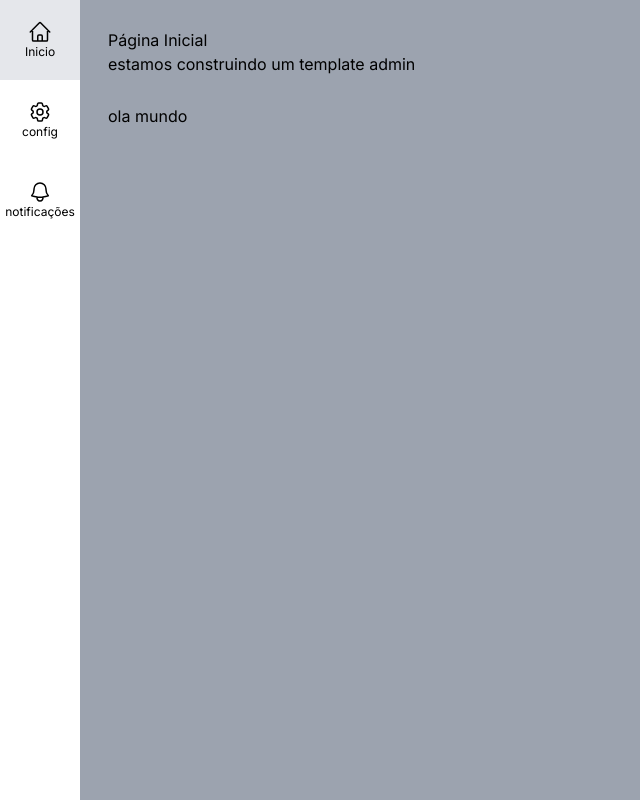
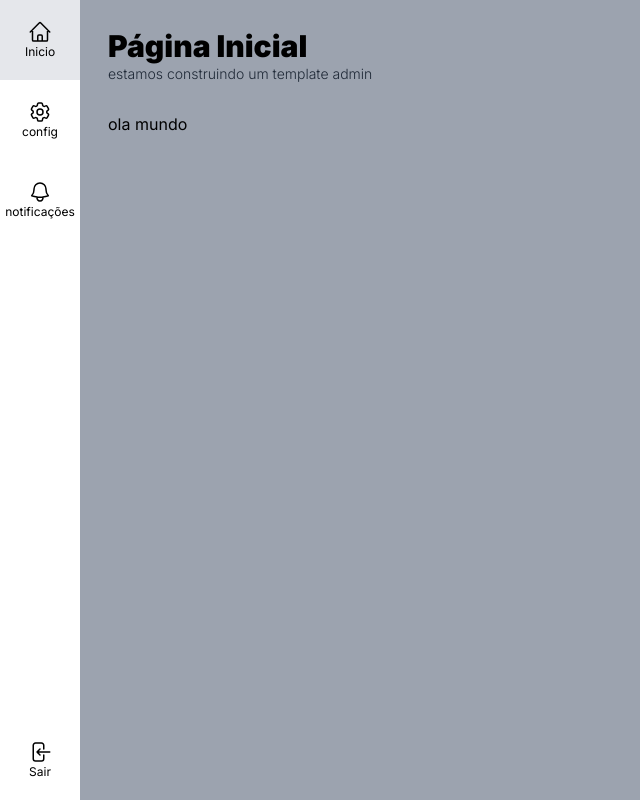
Before and after one commit to CaioLima10/Project, a Next.js app: page / in a window 1280 px wide. Shown: the whole page, without its empty margins (0-640 px from the left). Built offline with nearby package versions, Linux system fonts and the light colour scheme.

Commit message:
feat: add logout

```diff
--- a/src/components/icons/index.tsx
+++ b/src/components/icons/index.tsx
@@ -16,3 +16,10 @@ export const Bell = (
     <path strokeLinecap="round" strokeLinejoin="round" d="M14.857 17.082a23.848 23.848 0 005.454-1.31A8.967 8.967 0 0118 9.75v-.7V9A6 6 0 006 9v.75a8.967 8.967 0 01-2.312 6.022c1.733.64 3.56 1.085 5.455 1.31m5.714 0a24.255 24.255 0 01-5.714 0m5.714 0a3 3 0 11-5.714 0" />
   </svg>
 )
+
+export const Logout = (
+  <svg xmlns="http://www.w3.org/2000/svg" fill="none" viewBox="0 0 24 24" strokeWidth={1.5} stroke="currentColor" className="w-6 h-6">
+    <path strokeLinecap="round" strokeLinejoin="round" d="M15.75 9V5.25A2.25 2.25 0 0013.5 3h-6a2.25 2.25 0 00-2.25 2.25v13.5A2.25 2.25 0 007.5 21h6a2.25 2.25 0 002.25-2.25V15M12 9l-3 3m0 0l3 3m-3-3h12.75" />
+  </svg>
+
+)
--- a/src/components/template/Menu.tsx
+++ b/src/components/template/Menu.tsx
@@ -1,15 +1,18 @@
 import React from 'react'
 import MenuItem from './MenuItem'
-import { Home, Settings, Bell } from '../icons'
+import { Home, Settings, Bell, Logout } from '../icons'
 
 export default function Menu() {
   return (
-    <aside>
-      <ul>
+    <aside className={`flex flex-col `}>
+      <ul className={` flex-1 `}>
         <MenuItem icon={Home} url='/' text='Inicio'/>
         <MenuItem icon={Settings} url='/settings' text='config'/>
         <MenuItem icon={Bell} url='/notifications' text='notificações'/>
       </ul>
+      <ul >
+        <MenuItem icon={Logout} url='/' text='Sair'/>
+      </ul>
     </aside>
   )
 }
--- a/src/components/template/Title.tsx
+++ b/src/components/template/Title.tsx
@@ -8,8 +8,8 @@ interface ITitleProps{
 export default function Title(props : ITitleProps) {
   return (
     <div>
-        <h1>{props.title}</h1>
-        <h1>{props.subtitle}</h1>
+        <h1 className={` font-black text-3xl `}>{props.title}</h1>
+        <h1 className={` font-light text-sm text-gray-800 `}>{props.subtitle}</h1>
     </div>
   )
 }
```
